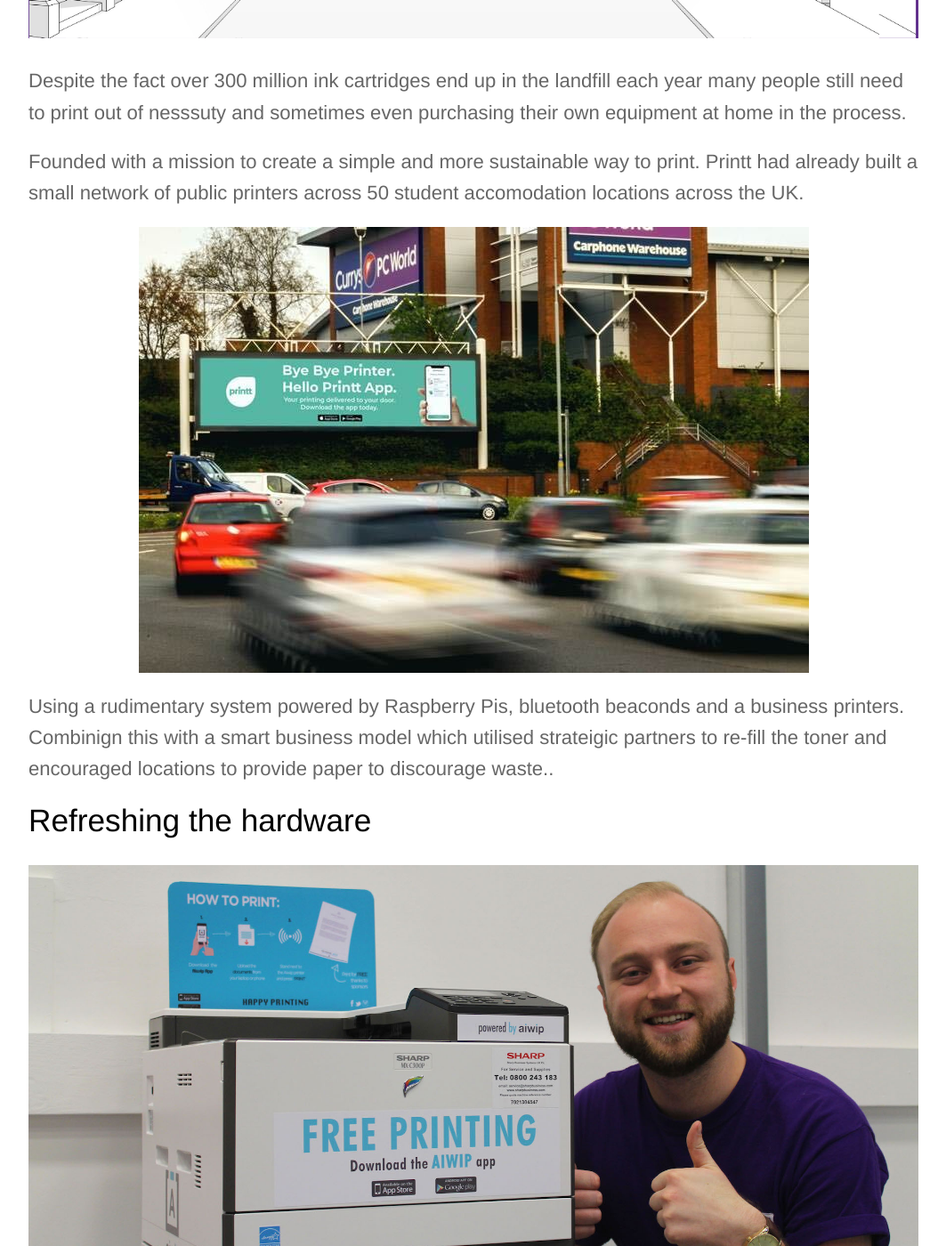
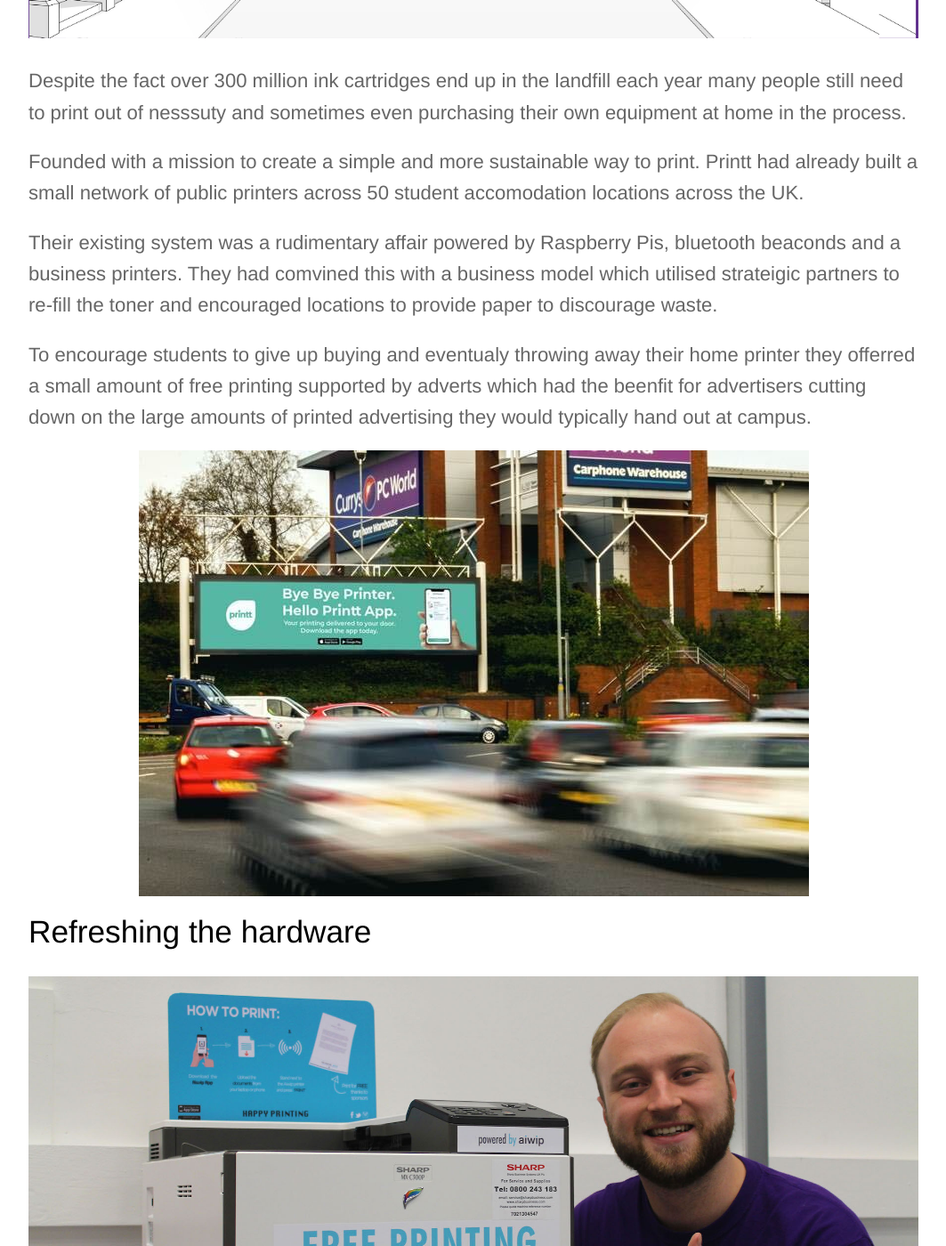
Before and after one commit to saudade-studio/saudade-studio.github.io, a Jekyll site: the page built from _portfolio/printt.md, in a window 1280 px wide and 1400 px high, scrolled down 1001 px. Shown: the whole window at 89% size, without its empty margins (108-1171 px from the left). Built offline with Jekyll 4.4.1, drawn with Linux system fonts in a browser that asks for light colours.

Commit message:
A better explanation

```diff
--- a/_portfolio/printt.md
+++ b/_portfolio/printt.md
@@ -12,12 +12,14 @@ need to print out of nesssuty and sometimes even purchasing their own equipment
 Founded with a mission to create a simple and more sustainable way to print. Printt had already built a small
 network of public printers across 50 student accomodation locations across the UK.
 
+Their existing system was a rudimentary affair powered by Raspberry Pis, bluetooth beaconds and a business
+printers. They had comvined this with a business model which utilised strateigic partners to re-fill the toner and
+encouraged locations to provide paper to discourage waste.
+
+To encourage students to give up buying and eventualy throwing away their home printer they offerred a small amount of free printing supported by adverts which had the beenfit for advertisers cutting down on the large
+amounts of printed advertising they would typically hand out at campus.
+
 ![A out-of-home campaign ran for the launch of the final printt app](/images/printt/8.jpg){:.centered}
-
-Using a rudimentary system
-powered by Raspberry Pis, bluetooth beaconds and a business printers. Combinign this with  a smart business model
-which utilised strateigic partners to re-fill the toner and encouraged locations to provide paper to discourage
-waste..
 
 ## Refreshing the hardware
 
```
